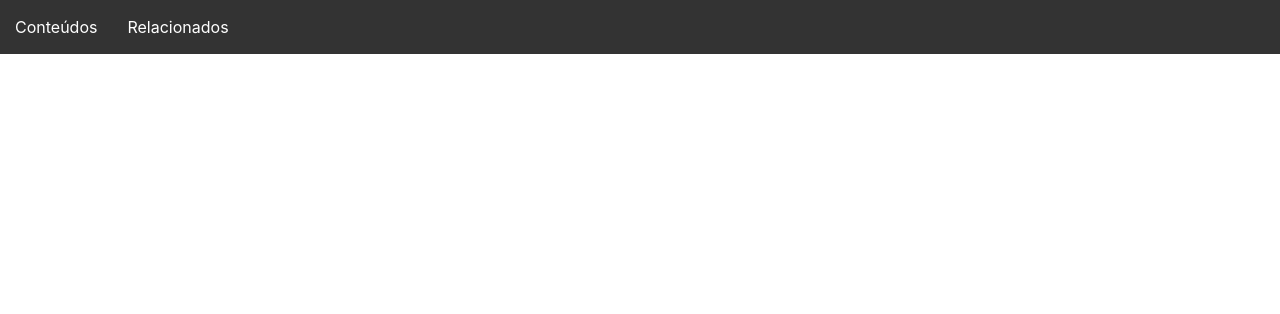
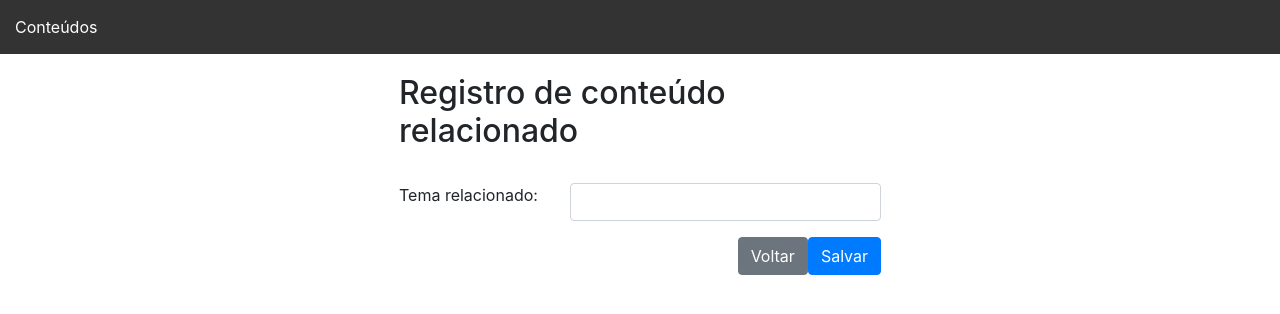
Before and after one commit to ingridTPires/projeto-vue, a Vue app: page /#/conteudo-relacionado/1 in a window 1280 px wide. Shown: the top 314 px of the page. Built offline with nearby package versions, Linux system fonts and the light colour scheme; no server answers; sample sign-in values are in the browser's storage.

Commit message:
Correção na inserção de conteúdos relacionados  (#26)
* Relacionado como array em um conteúdo fixo

* Subitem da lista de conteúdos

* Passar id para rota relacionados

```diff
--- a/src/App.vue
+++ b/src/App.vue
@@ -2,7 +2,7 @@
   <div id="app">
     <Navegacao />
     <router-view @salvarConteudo="salvarConteudo"
-     @salvarConteudoRelacionado="salvarConteudoRelacionado">
+     @adicionarRelacionado="adicionarRelacionado">
     </router-view>
   </div>
 </template>
@@ -10,7 +10,8 @@
 <script>
     import Navegacao from "./components/Navegacao";
     import "bootstrap/dist/css/bootstrap.min.css";
-    import firebase from "./firebaseConfig";
+    import firebaseConfig from "./firebaseConfig";
+    import * as firebase from "firebase";
 
     export default {
         name: "App",
@@ -19,7 +20,7 @@
         },
         methods: {
             salvarConteudo (value) {
-                firebase.conteudos
+                firebaseConfig.conteudos
                     .add(value)
                     .then(() => {
                         alert(`Conteúdo "${value.titulo}" salvo!`);
@@ -29,12 +30,13 @@
                         console.error("Erro ao salvar conteúdo: ", error);
                     });
             },
-            salvarConteudoRelacionado (value) {
-                firebase.conteudosRelacionados
-                    .add(value)
-                    .then(() => {
-                        alert(`Conteúdo relacionado "${value.tema}" salvo!`);
-                        this.$router.push("conteudos-relacionados");
+            adicionarRelacionado (id, value) {
+                firebaseConfig.conteudos.doc(id)
+                    .update({
+                        relacionados: firebase.firestore.FieldValue.arrayUnion(value)
+                    }).then(() => {
+                        alert(`Conteúdo relacionado "${value}" adicionado!`);
+                        this.$router.push('conteudos');
                     })
                     .catch((error) => {
                         console.error("Erro ao salvar conteúdo: ", error);
--- a/src/components/Conteudo.vue
+++ b/src/components/Conteudo.vue
@@ -9,7 +9,7 @@
           <input
             type="text"
             class="form-control"
-            v-model="conteudoAtual.titulo"
+            v-model="conteudo.titulo"
           />
         </div>
       </div>
@@ -19,7 +19,7 @@
           <input
             type="text"
             class="form-control"
-            v-model="conteudoAtual.autor"
+            v-model="conteudo.autor"
           />
         </div>
       </div>
@@ -29,14 +29,14 @@
           <input
             type="text"
             class="form-control"
-            v-model="conteudoAtual.assunto"
+            v-model="conteudo.assunto"
           />
         </div>
       </div>
       <div class="form-group row">
         <label class="col-sm-2 ">URL:</label>
         <div class="col-sm-10">
-          <input type="text" class="form-control" v-model="conteudoAtual.url" />
+          <input type="text" class="form-control" v-model="conteudo.url" />
         </div>
       </div>
       <button type="submit" class="btn btn-primary float-right">Salvar</button>
@@ -48,21 +48,21 @@
 <script>
     export default {
         props: {
-            conteudo: {
-                titulo: "",
-                autor: "",
-                assunto: "",
-                url: "",
-            },
         },
         data () {
             return {
-                conteudoAtual: { ...this.conteudo },
-            };
+                conteudo: {
+                    titulo: '',
+                    autor: '',
+                    assunto: '',
+                    url: '',
+                    relacionados: []
+                }
+            }
         },
         methods: {
             salvar () {
-                this.$emit("salvarConteudo", this.conteudoAtual);
+                this.$emit("salvarConteudo", this.conteudo);
             },
         },
     };
--- a/src/components/ConteudoRelacionado.vue
+++ b/src/components/ConteudoRelacionado.vue
@@ -1,18 +1,14 @@
 <template lang="html">
   <div class="container">
-    <form @submit.prevent="salvar()">
+    <form @submit.prevent="adicionar()">
       <h2>Registro de conteúdo relacionado</h2>
       <br />
       <div class="form-group row">
-        <label class="col-sm-4">Conteúdo principal:</label>
-        <div class="col-sm-8"><input type="text" class="form-control" v-model="relacionadoAtual.conteudo" /></div>
-      </div>
-      <div class="form-group row">
         <label class="col-sm-4">Tema relacionado:</label>
-        <div class="col-sm-8"><input type="text" class="form-control" v-model="relacionadoAtual.tema" /></div>
+        <div class="col-sm-8"><input type="text" class="form-control" v-model="relacionado" /></div>
       </div>
       <button type="submit" class="btn btn-primary float-right">Salvar</button>
-      <a class="btn btn-secondary float-right" @click="$router.go(-1)">Voltar</a>
+      <a class="btn btn-secondary float-right" @click="$router.go(-2)">Voltar</a>
     </form>
   </div>
 </template>
@@ -20,19 +16,16 @@
 <script>
     export default {
         props: {
-            relacionado: {
-                conteudo: "",
-                tema: ""
-            },
         },
         data () {
             return {
-                relacionadoAtual: { ...this.relacionado },
+                relacionado: [],
             };
         },
         methods: {
-            salvar () {
-                this.$emit("salvarConteudoRelacionado", this.relacionadoAtual);
+            adicionar () {
+                var id = this.$route.params.id;
+                this.$emit("adicionarRelacionado", id, this.relacionado);
             },
         },
     };
--- a/src/components/Conteudos.vue
+++ b/src/components/Conteudos.vue
@@ -1,8 +1,20 @@
 <template lang="html">
   <div class="container">
-    <li class="collection-item" v-for="conteudo in conteudos" :key="conteudo.id">
-        {{conteudo.titulo}}
-    </li>
+       <ul>
+            <li class="collection-item" v-for="conteudo in conteudos" :key="conteudo.id">
+                {{conteudo.titulo}}
+                <router-link :to="{ name: 'Conteúdo Relacionado', params: {id: conteudo.id } }" class="float-right">
+                    Add relacionado
+                </router-link>
+                <ul>
+                    <li v-for="relacionado in conteudo.relacionados" :key="relacionado">
+                        {{ relacionado }}
+                    </li>
+                </ul>
+                <hr />
+            </li>
+        </ul>
+
     <button class="btn btn-primary float-right" @click="$router.push('conteudo')">Adicionar</button>
   </div>
 </template>
--- a/src/components/Navegacao.vue
+++ b/src/components/Navegacao.vue
@@ -2,7 +2,6 @@
     <div class="barraNav">
         <nav>
             <router-link to="/conteudos">Conteúdos</router-link>
-            <router-link to="/conteudos-relacionados">Relacionados</router-link>
         </nav>
     </div>
 </template>
--- a/src/router.js
+++ b/src/router.js
@@ -11,22 +11,22 @@ export default new Router({
   routes: [
     {
       path: "/conteudos",
-      nome: "Conteúdos",
+      name: "Conteúdos",
       component: Conteudos,
     },
     {
       path: "/conteudo",
-      nome: "Conteúdo",
+      name: "Conteúdo",
       component: Conteudo,
     },
     {
-      path: "/conteudo-relacionado",
-      nome: "Conteúdo Relacionado",
+      path: "/conteudo-relacionado/:id",
+      name: "Conteúdo Relacionado",
       component: ConteudoRelacionado,
     },
     {
       path: "/conteudos-relacionados",
-      nome: "Conteúdos Relacionados",
+      name: "Conteúdos Relacionados",
       component: ConteudosRelacionados,
     },
   ],
```
